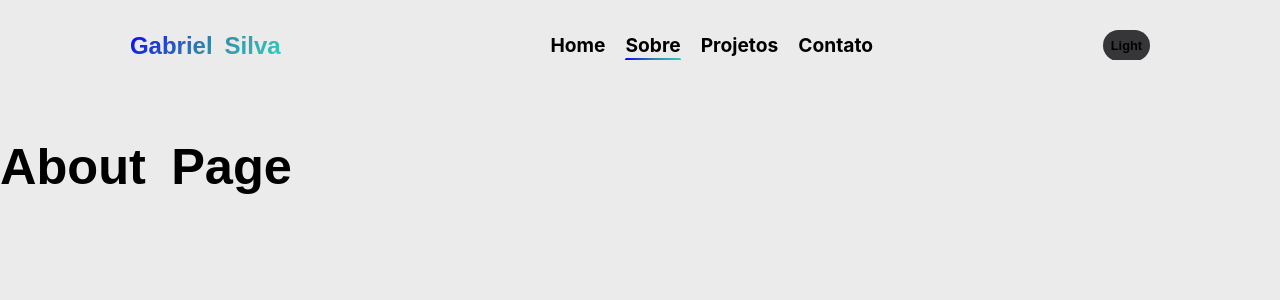
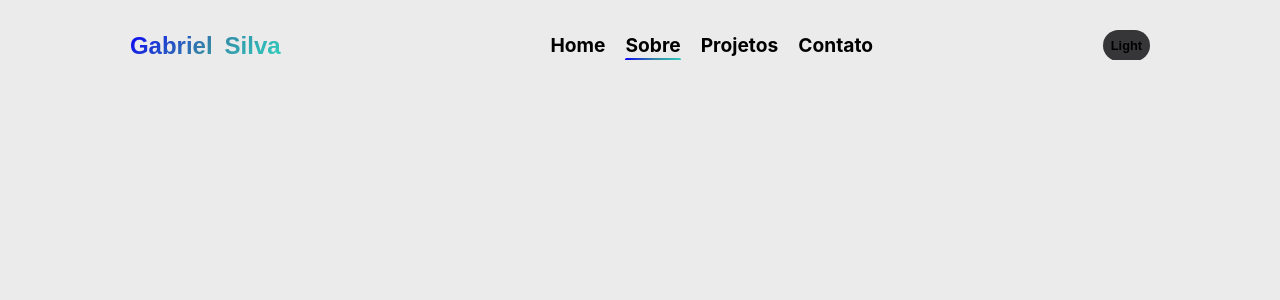
Before and after one commit to GabrielSilva0109/Portfolio, a React (Create React App) app: page /sobre in a window 1280 px wide. Shown: the top 300 px of the page. Built offline with nearby package versions, Linux system fonts and the light colour scheme.

Commit message:
Update About.tsx

```diff
--- a/src/components/About/About.tsx
+++ b/src/components/About/About.tsx
@@ -1,16 +1,24 @@
 import React from 'react';
 import Header from '../Header/Header';
+import styled from 'styled-components';
 
 interface AboutProps {
   toggleTheme: () => void;
   theme: string;
 }
 
+const Container = styled.div`
+
+
+`
+
 const About: React.FC<AboutProps> = ({ toggleTheme, theme }) => {
   return (
     <div>
       <Header toggleTheme={toggleTheme} theme={theme} />
-      <h2>About Page</h2>
+      <Container>
+
+      </Container>
     </div>
   );
 }
```
